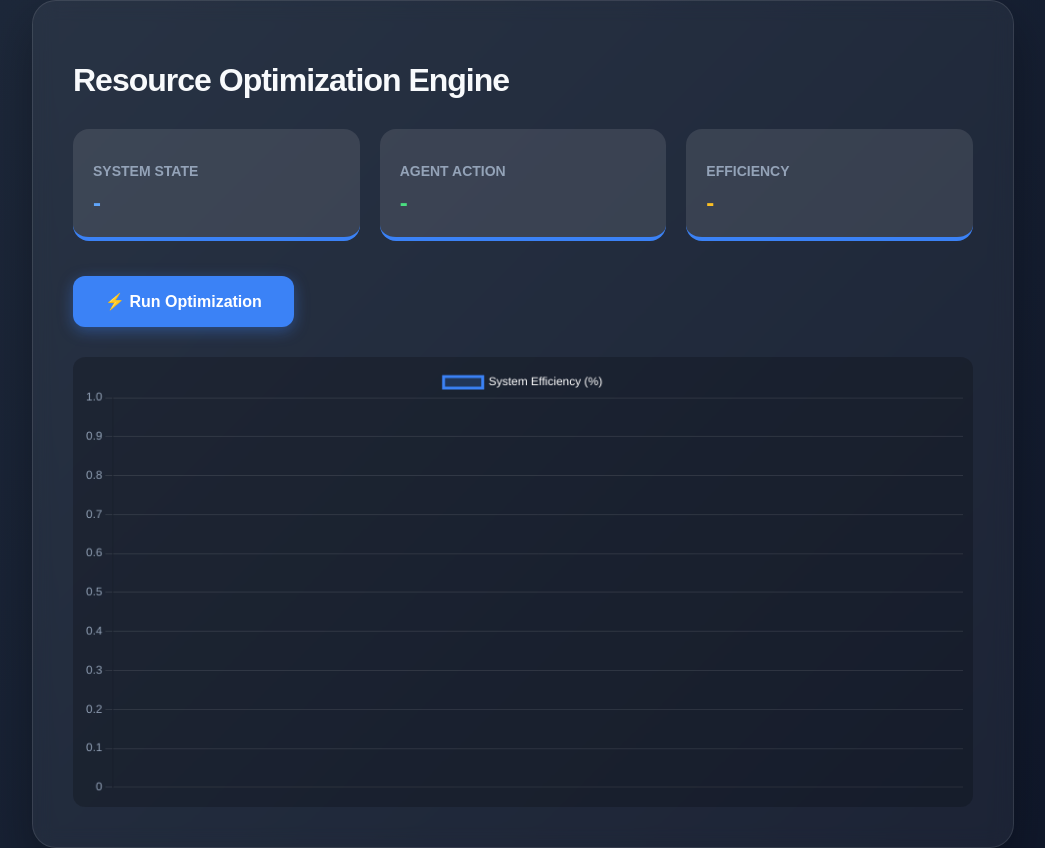
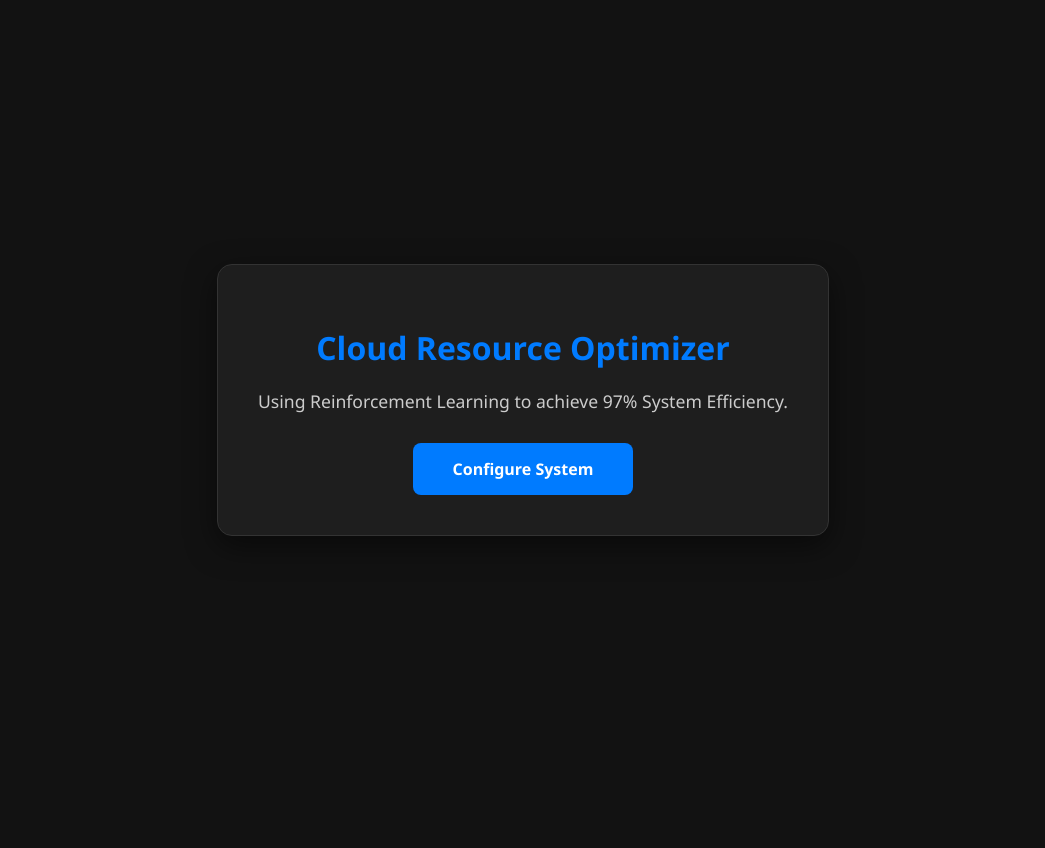
Before and after one commit to malarvizhi204/rl-resource-optimizer, a plain HTML site: page templates/index.html in a window 1280 px wide. Shown: the whole page, without its empty margins (117-1162 px from the left). After the commit the page ends 800 px from the top, so only its background shows below. Drawn offline with nearby package versions, Linux system fonts and the light colour scheme.

Commit message:
Replace resource optimization dashboard with welcome page

```diff
--- a/templates/index.html
+++ b/templates/index.html
@@ -2,118 +2,48 @@
 <html lang="en">
 <head>
     <meta charset="UTF-8">
-    <title>Resource Optimization Dashboard</title>
-    <script src="https://cdn.jsdelivr.net/npm/chart.js"></script>
+    <meta name="viewport" content="width=device-width, initial-scale=1.0">
+    <title>AI Resource Optimizer - Welcome</title>
     <style>
         body {
-            font-family: 'Poppins', sans-serif;
-            background: linear-gradient(135deg, #1e293b 0%, #0f172a 100%);
-            color: #f8fafc;
+            background-color: #121212;
+            color: white;
+            font-family: 'Segoe UI', Tahoma, Geneva, Verdana, sans-serif;
             display: flex;
+            flex-direction: column;
+            align-items: center;
             justify-content: center;
-            align-items: center;
-            min-height: 100vh;
+            height: 100vh;
             margin: 0;
         }
         .container {
-            background: rgba(255, 255, 255, 0.05);
-            backdrop-filter: blur(10px);
+            text-align: center;
             padding: 40px;
-            border-radius: 24px;
-            box-shadow: 0 20px 50px rgba(0,0,0,0.3);
-            width: 90%;
-            max-width: 900px;
-            border: 1px solid rgba(255, 255, 255, 0.1);
+            border: 1px solid #333;
+            border-radius: 15px;
+            background: #1e1e1e;
+            box-shadow: 0 10px 30px rgba(0,0,0,0.5);
         }
-        h1 { font-weight: 600; margin-bottom: 30px; letter-spacing: -1px; }
-        .stats { display: flex; justify-content: space-between; gap: 20px; margin-bottom: 35px; }
-        .card {
-            background: rgba(255, 255, 255, 0.1);
-            padding: 20px;
-            border-radius: 16px;
-            flex: 1;
-            transition: transform 0.3s ease;
-            border-bottom: 4px solid #3b82f6;
+        h1 { color: #007bff; margin-bottom: 20px; }
+        p { font-size: 1.1rem; color: #ccc; margin-bottom: 30px; }
+        .btn {
+            background-color: #007bff;
+            color: white;
+            padding: 15px 40px;
+            text-decoration: none;
+            border-radius: 8px;
+            font-weight: bold;
+            transition: 0.3s;
+            display: inline-block;
         }
-        .card:hover { transform: translateY(-5px); }
-        .card h3 { font-size: 14px; text-transform: uppercase; color: #94a3b8; margin-bottom: 10px; }
-        .card p { font-size: 24px; font-weight: bold; margin: 0; }
-
-        button {
-            padding: 16px 32px;
-            background: #3b82f6;
-            color: white;
-            border: none;
-            border-radius: 12px;
-            cursor: pointer;
-            font-size: 16px;
-            font-weight: 600;
-            transition: all 0.3s;
-            box-shadow: 0 4px 15px rgba(59, 130, 246, 0.4);
-        }
-        button:hover { background: #2563eb; transform: scale(1.02); }
-
-        canvas { margin-top: 30px; background: rgba(0,0,0,0.2); border-radius: 12px; padding: 10px; }
+        .btn:hover { background-color: #0056b3; transform: translateY(-2px); }
     </style>
 </head>
 <body>
     <div class="container">
-        <h1>Resource Optimization Engine</h1>
-        <div class="stats">
-            <div class="card"><h3>System State</h3><p id="status" style="color:#60a5fa;">-</p></div>
-            <div class="card"><h3>Agent Action</h3><p id="action" style="color:#4ade80;">-</p></div>
-            <div class="card"><h3>Efficiency</h3><p id="efficiency" style="color:#fbbf24;">-</p></div>
-        </div>
-        <button onclick="updateDashboard()">⚡ Run Optimization</button>
-        <canvas id="efficiencyChart"></canvas>
+        <h1>Cloud Resource Optimizer</h1>
+        <p>Using Reinforcement Learning to achieve 97% System Efficiency.</p>
+        <a href="/config" class="btn">Configure System</a>
     </div>
-
-    <script>
-        let efficiencyData = [];
-        let labels = [];
-        let step = 0;
-
-        const ctx = document.getElementById('efficiencyChart').getContext('2d');
-        const chart = new Chart(ctx, {
-            type: 'line',
-            data: {
-                labels: labels,
-                datasets: [{
-                    label: 'System Efficiency (%)',
-                    data: efficiencyData,
-                    borderColor: '#3b82f6',
-                    backgroundColor: 'rgba(59, 130, 246, 0.2)',
-                    fill: true,
-                    tension: 0.4,
-                    borderWidth: 3,
-                    pointRadius: 4,
-                    pointBackgroundColor: '#fff'
-                }]
-            },
-            options: {
-                responsive: true,
-                scales: {
-                    y: { grid: { color: 'rgba(255,255,255,0.1)' }, ticks: { color: '#94a3b8' } },
-                    x: { grid: { display: false }, ticks: { color: '#94a3b8' } }
-                },
-                plugins: { legend: { labels: { color: '#fff' } } }
-            }
-        });
-
-        async function updateDashboard() {
-            try {
-                const res = await fetch('/optimize');
-                const data = await res.json();
-                document.getElementById('status').innerText = data.status;
-                document.getElementById('action').innerText = data.action;
-                document.getElementById('efficiency').innerText = data.efficiency;
-                step++;
-                labels.push(step);
-                efficiencyData.push(parseInt(data.efficiency));
-                if(labels.length > 10) { labels.shift(); efficiencyData.shift(); }
-                chart.update();
-            } catch (e) { alert("Backend server not running!"); }
-        }
-    </script>
 </body>
 </html>
```
